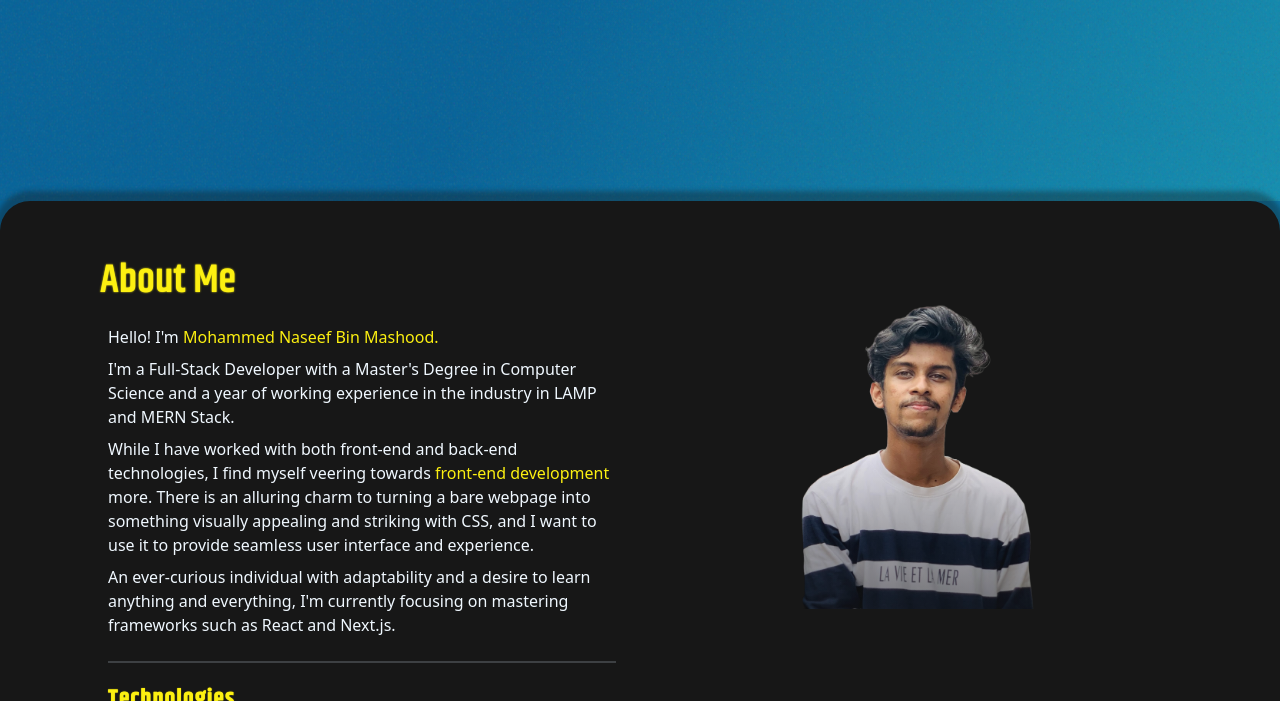
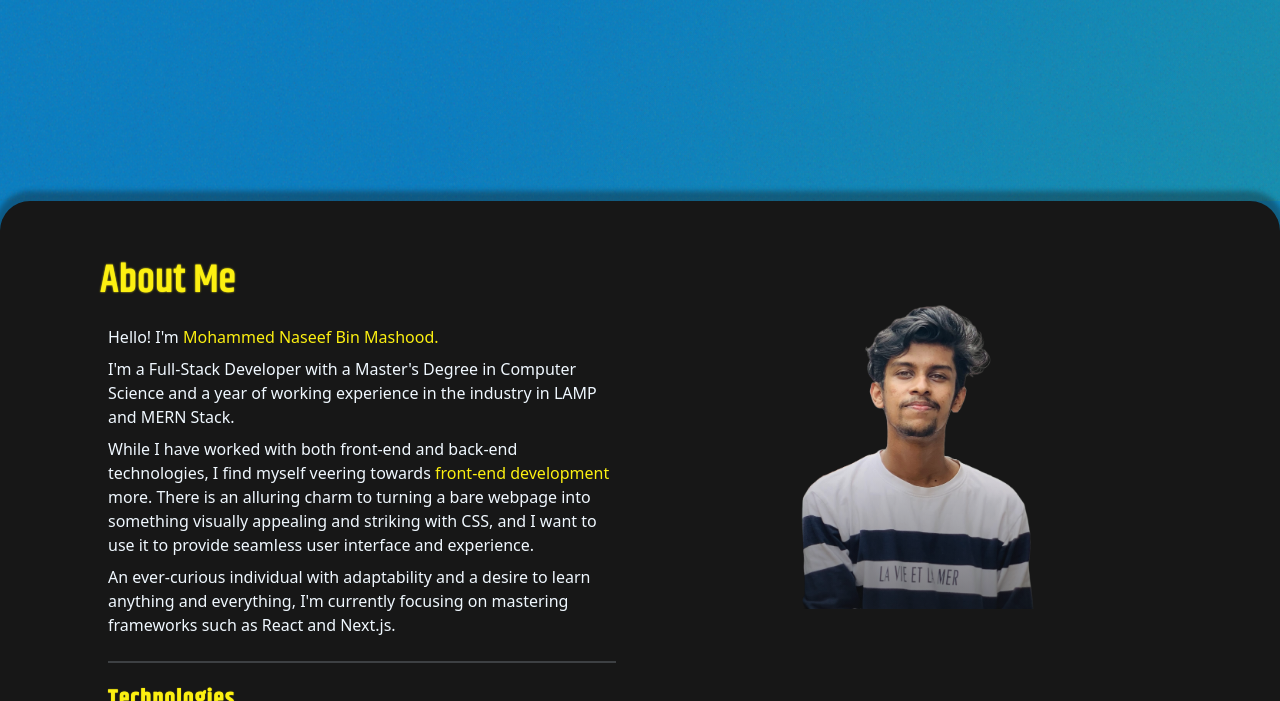
Before and after one commit to nosfeeferatu/project-feef, a website built with Vite: page index.html in a window 1280 px wide. Shown: the part 567-1268 px from the top of the page. Built offline with nearby package versions, Linux system fonts and the light colour scheme.

Commit message:
nicer sky blue

```diff
--- a/styles/style.css
+++ b/styles/style.css
@@ -17,7 +17,7 @@
 /* @media (min-width: 1536px) {} */
 
 :root {
-  --sky-blue1: #08659b;
+  --sky-blue1: #0a7fc3;
   --sky-blue2: #1690b2;
   --primary-clr: #FCF011;
   --dark-clr: #171717;
```
